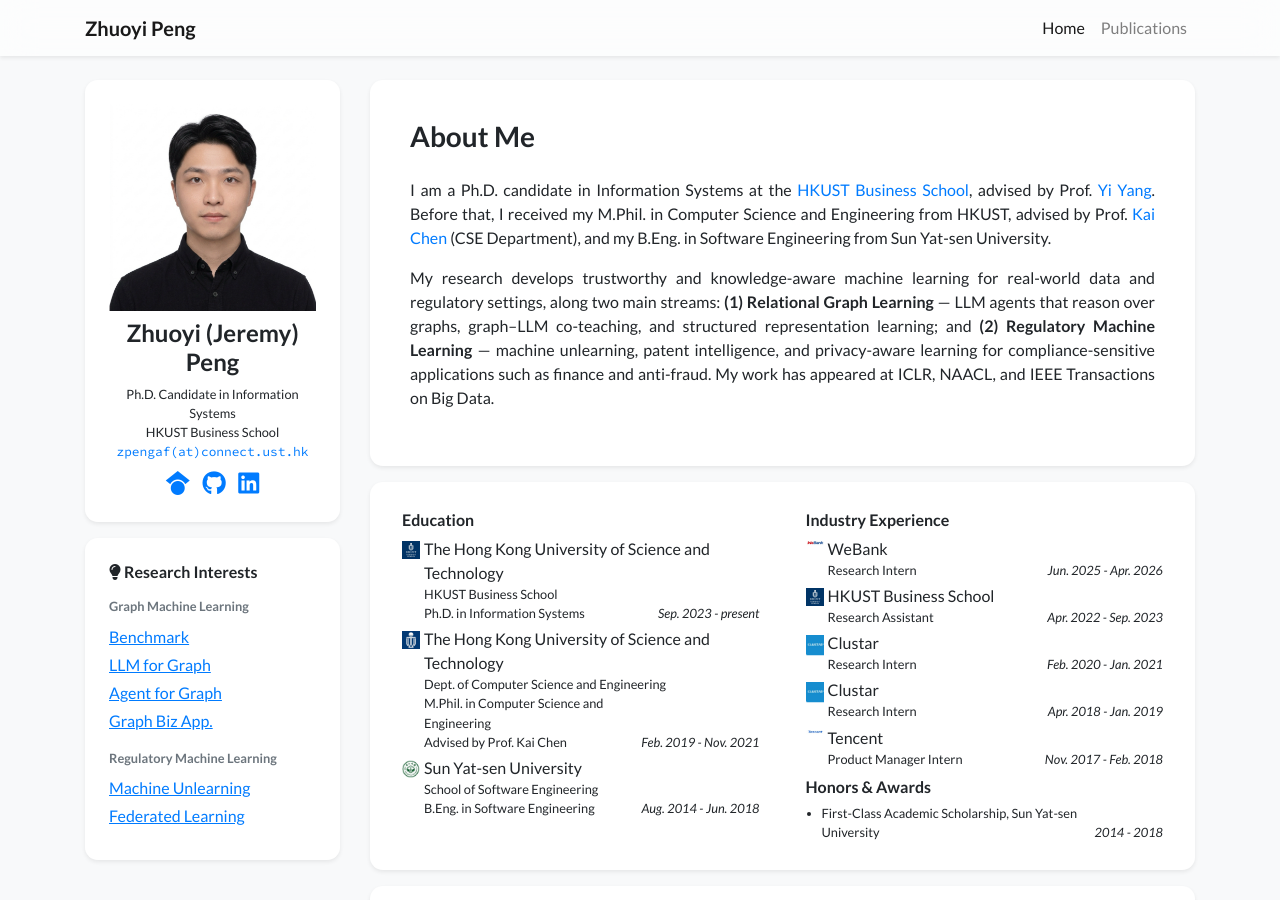
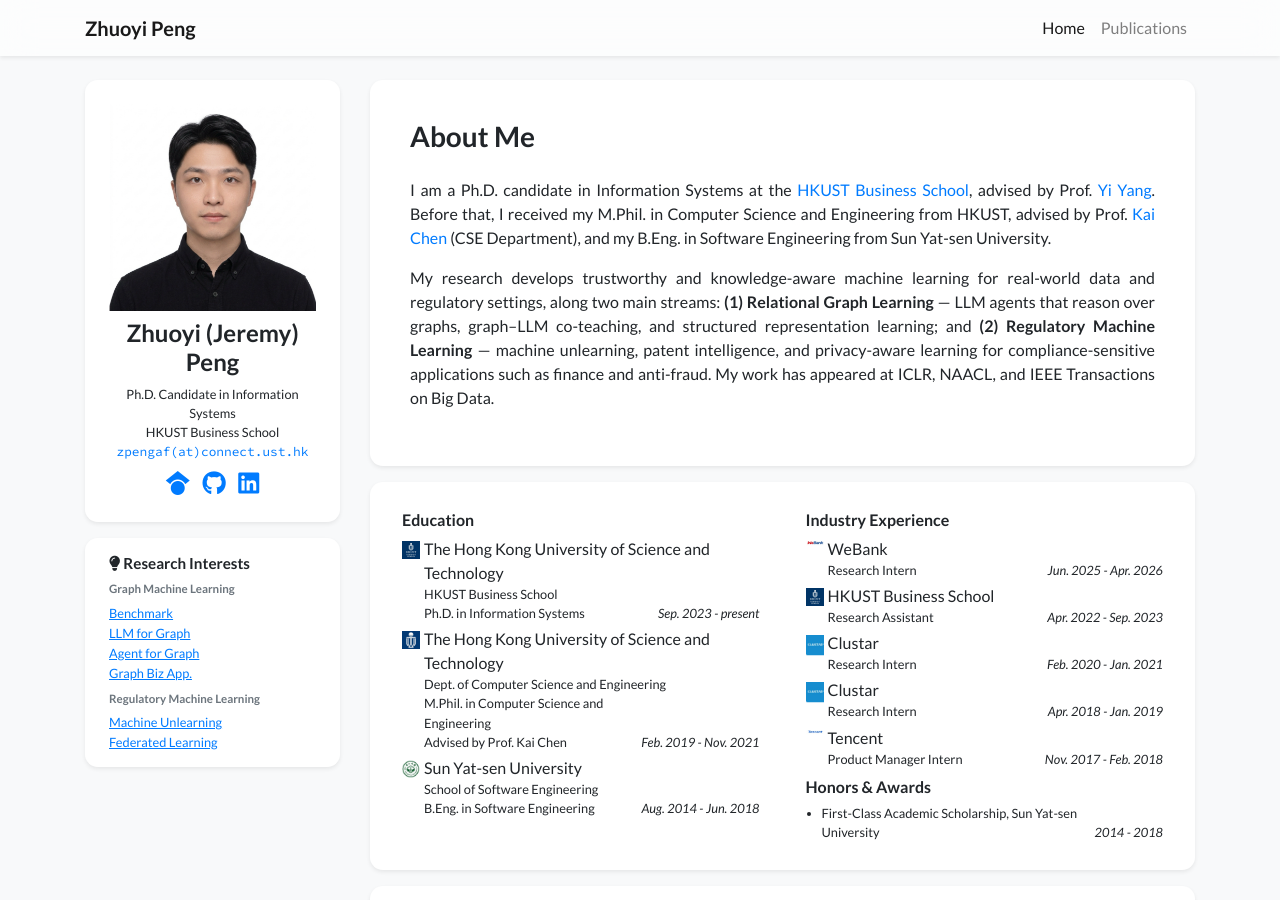
Before and after one commit to realjeremybot/realjeremybot.github.io, a Jekyll site: the page built from index.html, in a window 1280 px wide and 900 px high. Built offline with Jekyll 4.4.1, drawn with Linux system fonts in a browser that asks for light colours; nearby versions of some CDN libraries; a style sheet for code colours, icons or effects is not loaded.

Commit message:
Make Research Interests block more compact (smaller text, tighter spacing)

```diff
--- a/_includes/widgets/research_interests.html
+++ b/_includes/widgets/research_interests.html
@@ -2,18 +2,18 @@
 <div class="row mt-3">
     <div class="col">
         <div class="card border-0 shadow-sm bg-white">
-            <div class="card-body px-4 pt-4 pb-3">
-                <h6 class="mb-3"><i class="fas fa-lightbulb"></i> Research Interests</h6>
+            <div class="card-body px-4 pt-3 pb-2">
+                <h6 class="mb-2" style="font-size: 0.95rem;"><i class="fas fa-lightbulb"></i> Research Interests</h6>
                 {% for grp in site.data.profile.research_interests %}
-                <div class="mb-3">
-                    <div class="small font-weight-bold text-muted mb-2">{{ grp.group }}</div>
-                    <ul class="list-unstyled mb-0">
+                <div class="mb-2">
+                    <div class="font-weight-bold text-muted mb-1" style="font-size: 0.72rem;">{{ grp.group }}</div>
+                    <ul class="list-unstyled mb-0" style="line-height: 1.25;">
                         {% for it in grp.items %}
-                        <li class="mb-1">
+                        <li class="mb-0">
                             {% if it.url %}
-                            <a href="{{ it.url }}" target="_blank" style="color: #007bff; text-decoration: underline;">{{ it.name }}</a>
+                            <a href="{{ it.url }}" target="_blank" style="color: #007bff; text-decoration: underline; font-size: 0.8rem;">{{ it.name }}</a>
                             {% else %}
-                            {{ it.name }}
+                            <span style="font-size: 0.8rem;">{{ it.name }}</span>
                             {% endif %}
                         </li>
                         {% endfor %}
```
